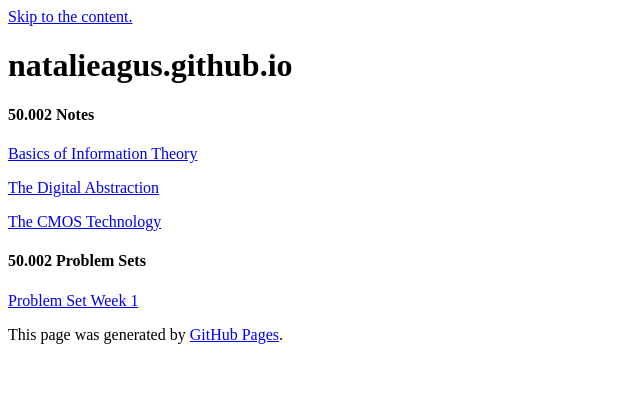
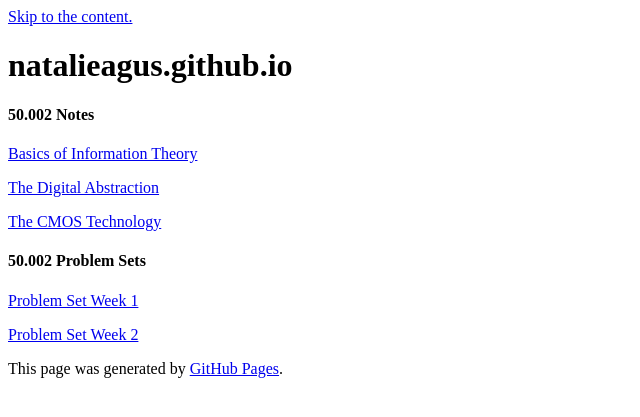
Before and after one commit to natalieagus/natalieagus.github.io, a Jekyll site: the page built from index.md, in a window 1280 px wide. Shown: the top 417 px of the page, without its empty margins (0-640 px from the left). Built offline with Jekyll 4.4.1, drawn with Linux system fonts in a browser that asks for light colours; our own code applies the rules of GitHub Pages for plain Markdown files; a script that is not in the unit is left out; the repository's description, which GitHub fills in, is left out.

Commit message:
Update index.md
added ps2

```diff
--- a/index.md
+++ b/index.md
@@ -7,3 +7,5 @@
 
 #### 50.002 Problem Sets
 [Problem Set Week 1](https://natalieagus.github.io/50002/PS1/)
+
+[Problem Set Week 2](https://natalieagus.github.io/50002/PS2/)
```
